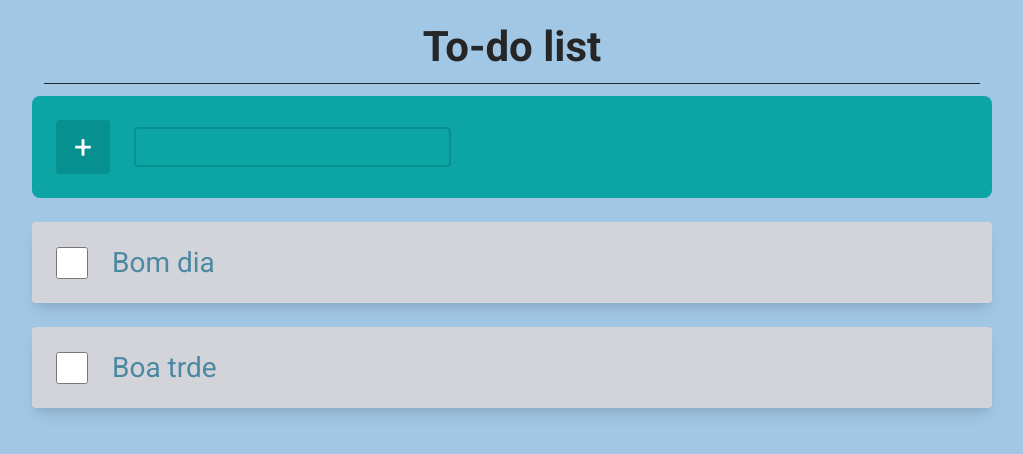
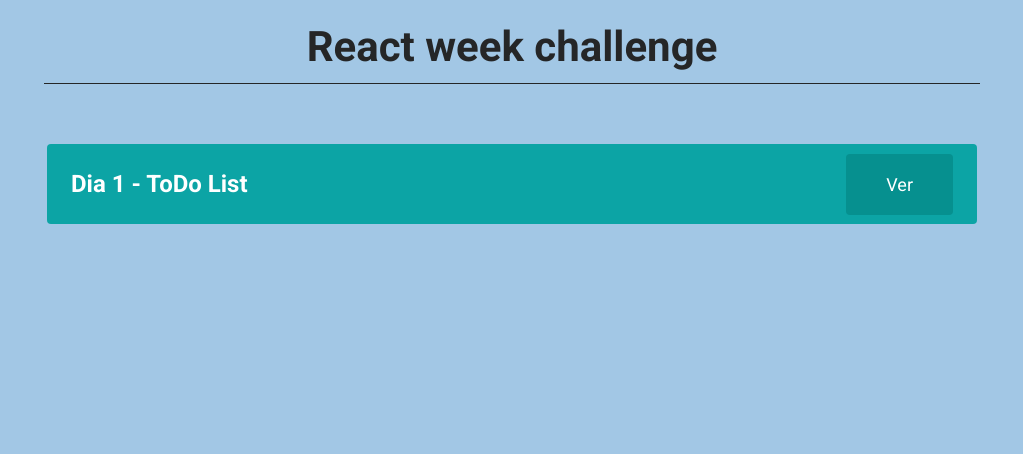
Before and after one commit to rodrigonahid/react-week, a React (Create React App) app: page / in a window 1280 px wide. Shown: the top 454 px of the page, without its empty margins (128-1151 px from the left). Built offline with nearby package versions, Linux system fonts and the light colour scheme.

Commit message:
Finalizacao home

```diff
--- a/package.json
+++ b/package.json
@@ -10,9 +10,11 @@
     "@types/node": "^12.0.0",
     "@types/react": "^17.0.0",
     "@types/react-dom": "^17.0.0",
+    "@types/react-router-dom": "^5.3.0",
     "@types/styled-components": "^5.1.14",
     "react": "^17.0.2",
     "react-dom": "^17.0.2",
+    "react-router-dom": "^5.3.0",
     "react-scripts": "4.0.3",
     "styled-components": "^5.3.1",
     "typescript": "^4.1.2",
--- a/src/App.styles.ts
+++ b/src/App.styles.ts
@@ -12,6 +12,7 @@ export const Header = styled.div`
   margin: 12px;
   border-bottom: 1px solid #252627;
   text-align: center;
+  margin-bottom: 60px;
   h1 {
     margin-bottom: 12px;
     font-size: 42px;
--- a/src/App.tsx
+++ b/src/App.tsx
@@ -1,31 +1,15 @@
 import React from 'react';
-import { Container, Header } from './App.styles';
-import { AddTask } from './components/AddTask';
-import { ListItem } from './components/ListItem';
-import { Item } from './types/Item';
-
-
+import { TodoList } from './TodoList';
+import { BrowserRouter, Route} from "react-router-dom";
+import { Home } from './Home';
 
 function App() {
-  const [list, setList] = React.useState<Item[]>([
-    { id: 1, name: 'Bom dia', done: false },
-    { id: 2, name: 'Boa trde', done: false },
-  ]);
 
   return (
-    <div className="App">
-      <Container>
-        <Header>
-          <h1>To-do list</h1>
-        </Header>
-        <AddTask />
-        <div>
-          {list.map((item)=>{
-            return <ListItem key={item.id} item={item} />;
-          })}
-        </div>
-      </Container>
-    </div>
+    <BrowserRouter>
+      <Route exact path='/' component={Home} />
+      <Route path='/todo-list' component={TodoList} />
+    </BrowserRouter>
   );
 }
 
--- /dev/null
+++ b/src/Home.tsx
@@ -0,0 +1,74 @@
+import { Container, Header } from "./App.styles";
+import styled from "styled-components";
+
+const Content = styled.section`
+  margin: 15px;
+  li{
+    display: flex;
+    align-items: center;
+    justify-content: space-between;
+    list-style: none;
+    background-color: #0CA4A5;
+    height: 80px;
+    padding: 24px;
+    border-radius: 4px;
+    color: #FFF;
+    margin-bottom: 20px;
+    .button{
+      a{
+        background: #06908F;
+        padding: 20px 40px;
+        color: #FFF;
+        text-decoration: none;
+        font-size: 18px;
+        transition: .3s;
+        border-radius: 4px;
+        &:hover{
+          background-color: #057676;
+        }
+      }
+    }
+  }
+`;
+
+const Projects = [
+  {
+    name: 'Dia 1 - ToDo List',
+    link: '/todo-list'
+  }
+]
+
+export function Home(){
+  return(
+    <Container>
+      <Header>
+        <h1>React week challenge</h1>
+      </Header>
+      <Content>
+
+        <ul>
+          {Projects.map(project => {
+            return <Link name={project.name} href={project.link} />
+          })}
+        </ul>
+
+      </Content>
+    </Container>
+  )
+}
+
+type Props = {
+  name: string;
+  href: string;
+}
+
+function Link({name, href}: Props){
+  return(
+    <li>
+      <h2>{name}</h2>
+      <div className="button">
+        <a href={href}>Ver</a>
+      </div>
+    </li>
+  )
+}
--- /dev/null
+++ b/src/TodoList.tsx
@@ -0,0 +1,39 @@
+import React from 'react';
+import { Container, Header } from './App.styles';
+import { AddTask } from './components/AddTask';
+import { ListItem } from './components/ListItem';
+import { Item } from './types/Item';
+
+
+export function TodoList(){
+  const [list, setList] = React.useState<Item[]>([
+    { id: 1, name: 'Fazer cafe', done: false },
+    { id: 2, name: 'Fazer o commit', done: false },
+  ]);
+
+  function handleAddTask(taskName: string){
+    let newList = [...list];
+    newList.push({
+      id: list.length++,
+      name: taskName,
+      done: false
+    })
+    setList(newList);
+  }
+
+  return(
+    <div className="App">
+      <Container>
+        <Header>
+          <h1>To-do list</h1>
+        </Header>
+        <AddTask onEnter={handleAddTask} />
+        <div>
+          {list.map((item)=>{
+            return <ListItem key={item.id} item={item} />;
+          })}
+        </div>
+      </Container>
+    </div>
+  )
+}
--- a/src/components/AddTask.tsx
+++ b/src/components/AddTask.tsx
@@ -1,3 +1,4 @@
+import React from "react";
 import styled from "styled-components";
 
 const AddTaskWrapper = styled.div`
@@ -35,12 +36,38 @@ const AddTaskWrapper = styled.div`
   }
 `;
 
-export function AddTask(){
+type Props = {
+  onEnter: (taskName: string) => void
+}
+
+export function AddTask({onEnter}: Props){
+  const [inputText, setInputText] = React.useState('');
+
+  function handleKeyUp(item: React.KeyboardEvent){
+    if(item.code === 'Enter' && inputText !== ''){
+      onEnter(inputText)
+      setInputText('')
+    }
+  }
+  function handleClick(item: React.MouseEvent){
+    if(inputText !== ''){
+      onEnter(inputText)
+      setInputText('')
+    }
+  }
+
   return(
     <AddTaskWrapper>
-      <div className="image">+</div>
+      <div className="image" onClick={handleClick}>+</div>
       <div className="input">
-        <input type="text" />
+        <input
+          type="text"
+          value={inputText}
+          onChange={e => {
+            setInputText(e.target.value);
+          }}
+          onKeyUp={handleKeyUp}
+        />
       </div>
     </AddTaskWrapper>
   )
--- a/src/components/ListItem.tsx
+++ b/src/components/ListItem.tsx
@@ -35,7 +35,7 @@ type Props = {
 
 export function ListItem({item}: Props){
   const [isChecked, setIsChecked] = React.useState(item.done)
-  console.log(isChecked)
+
   return(
     <List done={isChecked}>
       <input
```
Also changed, not shown: 2 other files (tests, documents, lock files or other folders).
